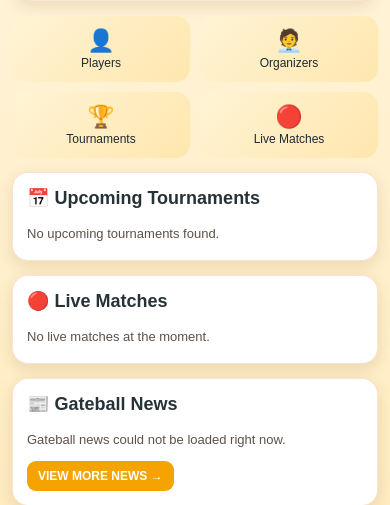
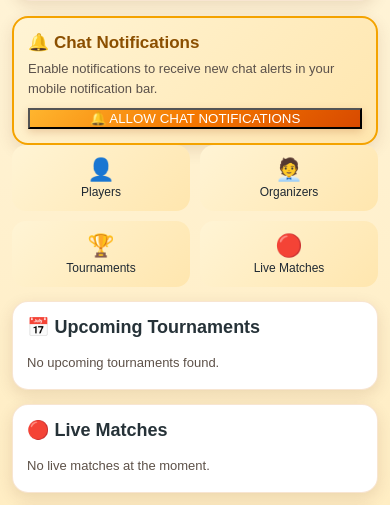
Before and after one commit to BiswaKiit/gateball-lovers, a Flask app: template templates/dashboard.html in a window 390 px wide. Shown: the part 171-676 px from the top of the page. Run offline with Flask 3, Linux system fonts and the light colour scheme; the template is opened without the code that fills it, so the values that code supplies are empty.

Commit message:
Fix dashboard mobile push notification

```diff
--- a/templates/dashboard.html
+++ b/templates/dashboard.html
@@ -343,7 +343,7 @@
 
 <link rel="manifest" href="/manifest.json">
 <link rel="stylesheet" href="/static/gateball-theme.css">
-<script defer src="/static/gateball-app.js"></script>
+<script defer src="/static/gateball-app.js?v=20260913-pushfix2"></script>
 <meta name="theme-color" content="#F47700">
 </head>
 
@@ -372,7 +372,7 @@
         </div>
     </div>
 
-    <section id="notificationPrompt" class="section" style="display:none;margin-top:0;border:2px solid #f4a300!important;background:linear-gradient(135deg,#fff4d5,#ffe6ae)!important;">
+    <section id="notificationPrompt" class="section" style="display:block;margin-top:0;border:2px solid #f4a300!important;background:linear-gradient(135deg,#fff4d5,#ffe6ae)!important;">
         <div style="font-size:17px;font-weight:800;color:#8b4f00;">🔔 Chat Notifications</div>
         <div id="notificationPromptText" style="font-size:13px;line-height:1.5;color:#5b514b;margin-top:6px;">Enable notifications to receive new chat alerts in your mobile notification bar.</div>
         <button id="dashboardNotifyBtn" type="button" class="btn" style="margin-top:10px;width:100%;">🔔 ALLOW CHAT NOTIFICATIONS</button>
```
